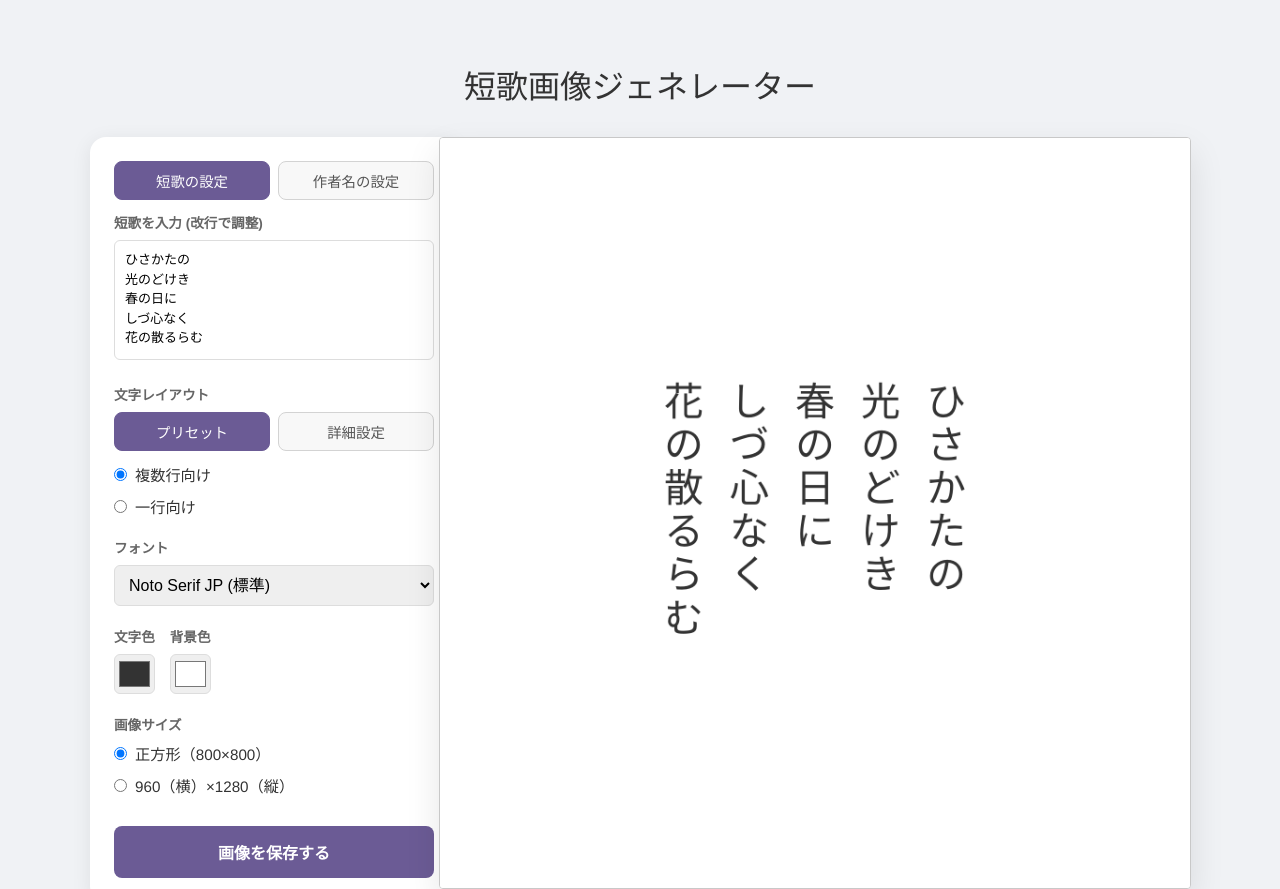
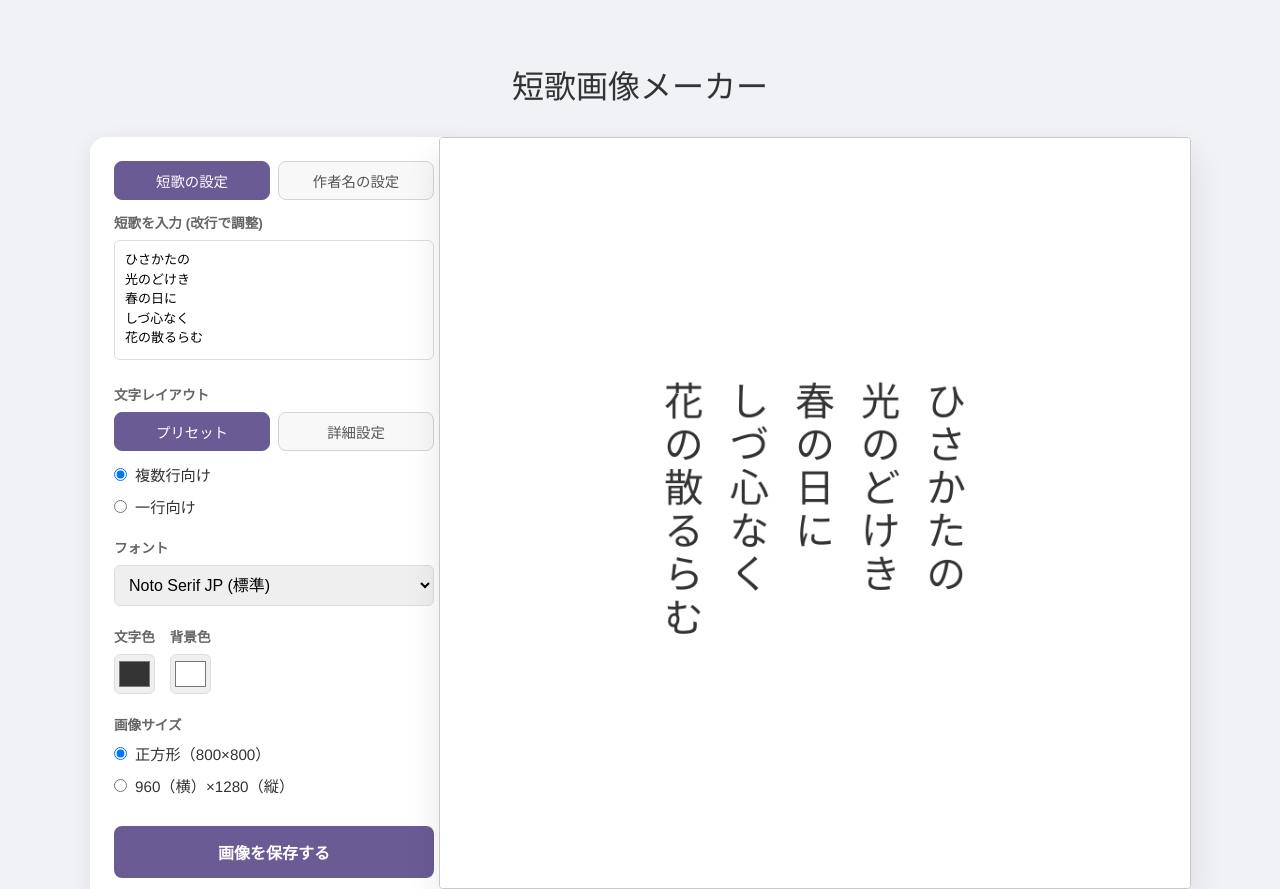
Before and after one commit to Enomi-4mg/tanka-image-generator, a plain HTML site: page index.html in a window 1280 px wide. Shown: the top 889 px of the page. Drawn offline with Linux system fonts and the light colour scheme; a web font is replaced by a local one.

Commit message:
update readme

```diff
--- a/index.html
+++ b/index.html
@@ -11,7 +11,7 @@
     </head>
     <body>
 
-        <h1>短歌画像ジェネレーター</h1>
+        <h1>短歌画像メーカー</h1>
 
         <div class="container">
             <aside class="controls">
```
Also changed, not shown: README_ja.md.
